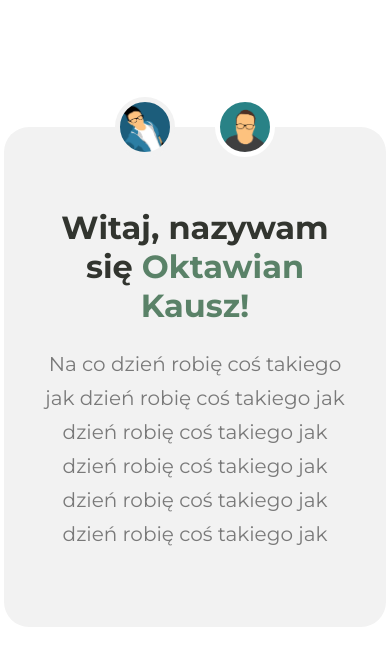
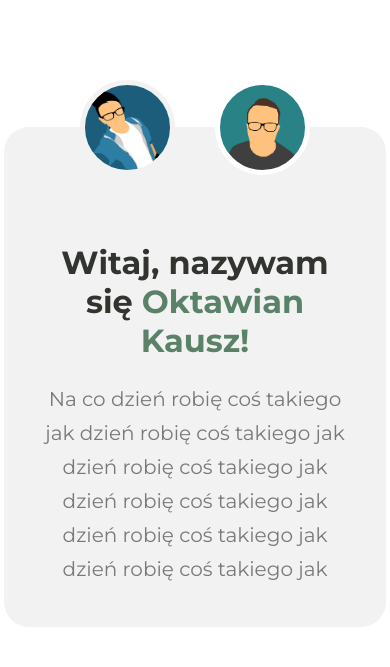
Before and after one commit to Jeboczek/maturaguide-web, a Django app: page /o-nas/ in a window 390 px wide. Shown: the part 53-720 px from the top of the page. Run offline with Django 3.2, Linux system fonts and the light colour scheme; style sheets or scripts are compiled from the project's sources; parts of the project's set-up code (start-up, migrations or seed data) failed here and were passed over.

Commit message:
Change responsive avatar size

```diff
--- a/static/style/src/_aboutus.scss
+++ b/static/style/src/_aboutus.scss
@@ -65,10 +65,10 @@ div.about-us {
         }
 
         div.avatar-holder{
-            height: 60px;
+            height: 95px;
             div.avatar{
-                width: 60px;
-                height: 60px;
+                width: 95px;
+                height: 95px;
                 border-width: 5px;
             }
         }
```
